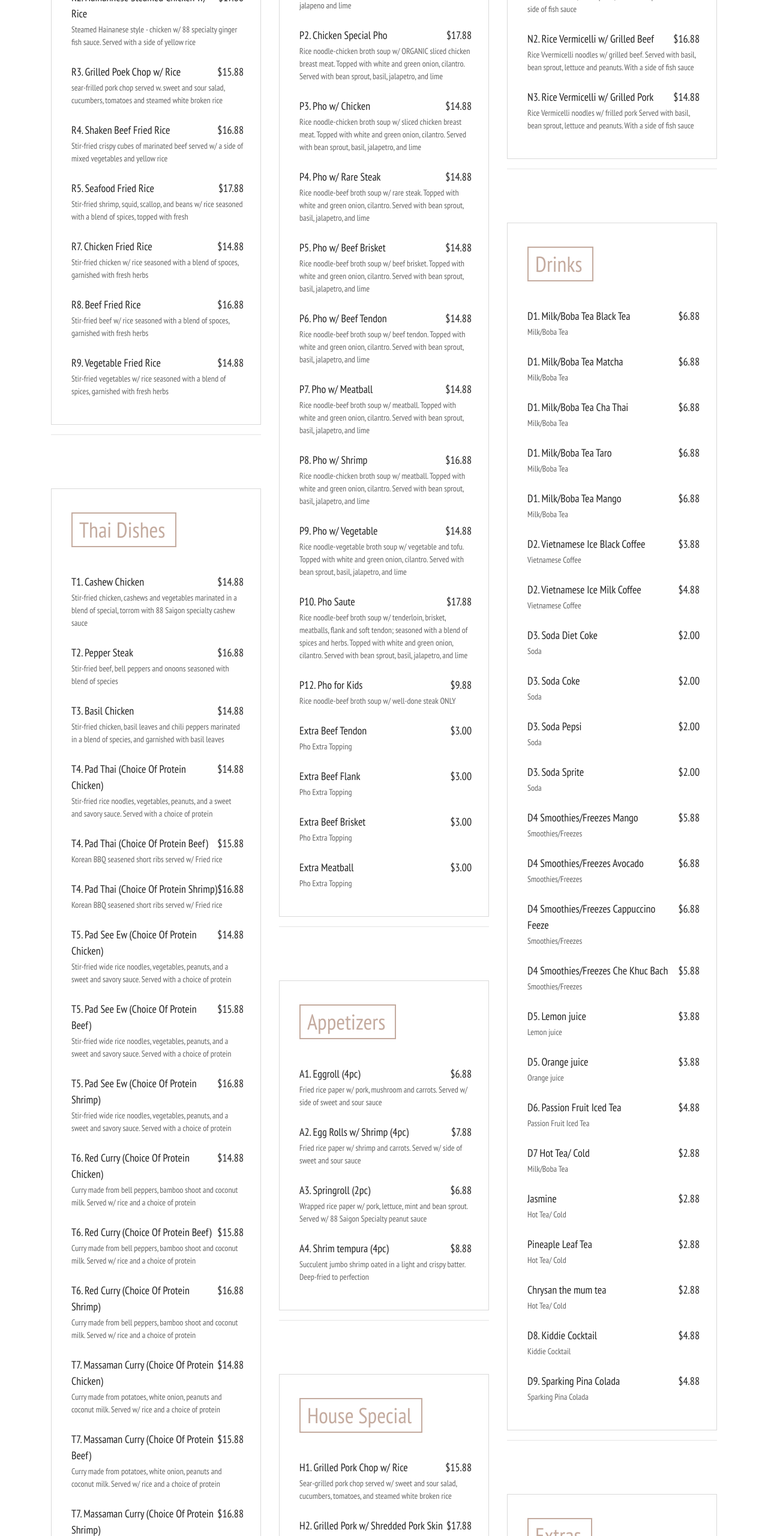
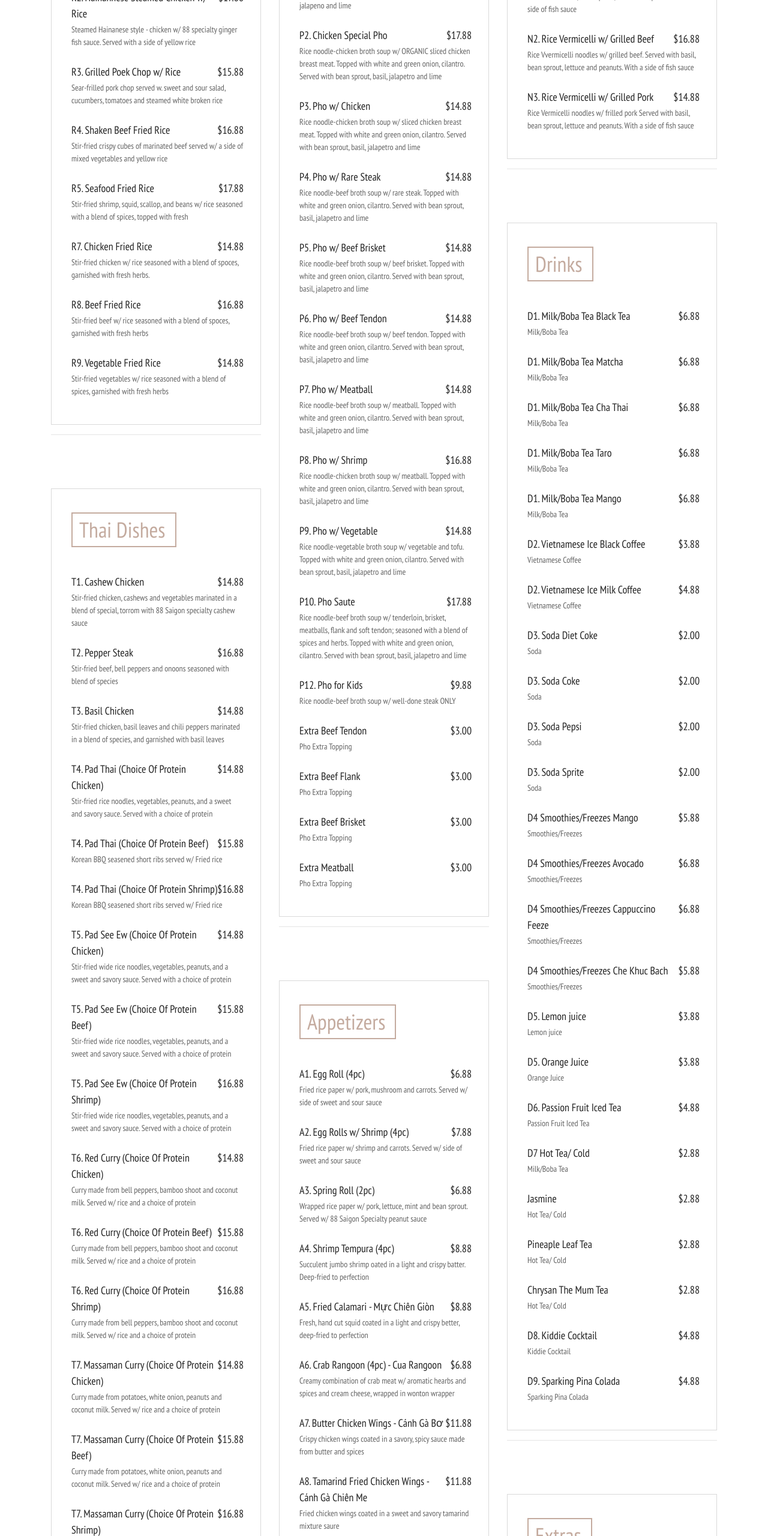
Before and after one commit to KhoaTran0456/88saigonphobanhmi, a plain HTML site: page menu.html in a window 1280 px wide. Shown: the part 1340-3900 px from the top of the page at 60% size. Drawn offline with nearby package versions, Linux system fonts and the light colour scheme.

Commit message:
A20230512-01

```diff
--- a/menu.html
+++ b/menu.html
@@ -176,7 +176,7 @@
 								</div>
 								<div class="dish_contents">
 									<ul class="d-flex flex-row align-items-start justify-content-start flex-wrap">
-										<li>sear-frilled pork chop served w. sweet and sour salad, cucumbers, tomatoes and steamed
+										<li>Sear-frilled pork chop served w. sweet and sour salad, cucumbers, tomatoes and steamed
 											white broken rice</li>
 									</ul>
 								</div>
@@ -221,7 +221,7 @@
 								</div>
 								<div class="dish_contents">
 									<ul class="d-flex flex-row align-items-start justify-content-start flex-wrap">
-										<li>Stir-fried chicken w/ rice seasoned with a blend of spoces, garnished with fresh herbs
+										<li>Stir-fried chicken w/ rice seasoned with a blend of spoces, garnished with fresh herbs.
 										</li>
 									</ul>
 								</div>
@@ -612,7 +612,7 @@
 								<div class="dish_contents">
 									<ul class="d-flex flex-row align-items-start justify-content-start flex-wrap">
 										<li>Rice noodle-chicken broth soup w/ ORGANIC sliced chicken breast meat. Topped with white
-											and green onion, cilantro. Served with bean sprout, basil, jalapetro, and lime</li>
+											and green onion, cilantro. Served with bean sprout, basil, jalapetro and lime</li>
 									</ul>
 								</div>
 								<!-- <div class="dish_order"><a href="#">Order Now</a></div> -->
@@ -627,7 +627,7 @@
 								<div class="dish_contents">
 									<ul class="d-flex flex-row align-items-start justify-content-start flex-wrap">
 										<li>Rice noodle-chicken broth soup w/ sliced chicken breast meat. Topped with white and
-											green onion, cilantro. Served with bean sprout, basil, jalapetro, and lime</li>
+											green onion, cilantro. Served with bean sprout, basil, jalapetro and lime</li>
 									</ul>
 								</div>
 								<!-- <div class="dish_order"><a href="#">Order Now</a></div> -->
@@ -642,7 +642,7 @@
 								<div class="dish_contents">
 									<ul class="d-flex flex-row align-items-start justify-content-start flex-wrap">
 										<li>Rice noodle-beef broth soup w/ rare steak. Topped with white and green onion, cilantro.
-											Served with bean sprout, basil, jalapetro, and lime</li>
+											Served with bean sprout, basil, jalapetro and lime</li>
 									</ul>
 								</div>
 								<!-- <div class="dish_order"><a href="#">Order Now</a></div> -->
@@ -657,7 +657,7 @@
 								<div class="dish_contents">
 									<ul class="d-flex flex-row align-items-start justify-content-start flex-wrap">
 										<li>Rice noodle-beef broth soup w/ beef brisket. Topped with white and green onion,
-											cilantro. Served with bean sprout, basil, jalapetro, and lime</li>
+											cilantro. Served with bean sprout, basil, jalapetro and lime</li>
 									</ul>
 								</div>
 								<!-- <div class="dish_order"><a href="#">Order Now</a></div> -->
@@ -672,7 +672,7 @@
 								<div class="dish_contents">
 									<ul class="d-flex flex-row align-items-start justify-content-start flex-wrap">
 										<li>Rice noodle-beef broth soup w/ beef tendon. Topped with white and green onion, cilantro.
-											Served with bean sprout, basil, jalapetro, and lime</li>
+											Served with bean sprout, basil, jalapetro and lime</li>
 									</ul>
 								</div>
 								<!-- <div class="dish_order"><a href="#">Order Now</a></div> -->
@@ -687,7 +687,7 @@
 								<div class="dish_contents">
 									<ul class="d-flex flex-row align-items-start justify-content-start flex-wrap">
 										<li>Rice noodle-beef broth soup w/ meatball. Topped with white and green onion, cilantro.
-											Served with bean sprout, basil, jalapetro, and lime</li>
+											Served with bean sprout, basil, jalapetro and lime</li>
 									</ul>
 								</div>
 								<!-- <div class="dish_order"><a href="#">Order Now</a></div> -->
@@ -702,7 +702,7 @@
 								<div class="dish_contents">
 									<ul class="d-flex flex-row align-items-start justify-content-start flex-wrap">
 										<li>Rice noodle-chicken broth soup w/ meatball. Topped with white and green onion, cilantro.
-											Served with bean sprout, basil, jalapetro, and lime</li>
+											Served with bean sprout, basil, jalapetro and lime</li>
 									</ul>
 								</div>
 								<!-- <div class="dish_order"><a href="#">Order Now</a></div> -->
@@ -717,7 +717,7 @@
 								<div class="dish_contents">
 									<ul class="d-flex flex-row align-items-start justify-content-start flex-wrap">
 										<li>Rice noodle-vegetable broth soup w/ vegetable and tofu. Topped with white and green
-											onion, cilantro. Served with bean sprout, basil, jalapetro, and lime</li>
+											onion, cilantro. Served with bean sprout, basil, jalapetro and lime</li>
 									</ul>
 								</div>
 								<!-- <div class="dish_order"><a href="#">Order Now</a></div> -->
@@ -733,7 +733,7 @@
 									<ul class="d-flex flex-row align-items-start justify-content-start flex-wrap">
 										<li>Rice noodle-beef broth soup w/ tenderloin, brisket, meatballs, flank and soft tendon;
 											seasoned with a blend of spices and herbs. Topped with white and green onion, cilantro.
-											Served with bean sprout, basil, jalapetro, and lime</li>
+											Served with bean sprout, basil, jalapetro and lime</li>
 									</ul>
 								</div>
 								<!-- <div class="dish_order"><a href="#">Order Now</a></div> -->
@@ -823,7 +823,7 @@
 							<!-- Dish -->
 							<div class="dish">
 								<div class="dish_title_container d-flex flex-xl-row flex-column align-items-start justify-content-start">
-									<div class="dish_title">A1. Eggroll (4pc)</div>
+									<div class="dish_title">A1. Egg Roll (4pc)</div>
 									<div class="dish_price">$6.88</div>
 								</div>
 								<div class="dish_contents">
@@ -851,7 +851,7 @@
 							<!-- Dish -->
 							<div class="dish">
 								<div class="dish_title_container d-flex flex-xl-row flex-column align-items-start justify-content-start">
-									<div class="dish_title">A3. Springroll (2pc)</div>
+									<div class="dish_title">A3. Spring Roll (2pc)</div>
 									<div class="dish_price">$6.88</div>
 								</div>
 								<div class="dish_contents">
@@ -865,12 +865,110 @@
 							<!-- Dish -->
 							<div class="dish">
 								<div class="dish_title_container d-flex flex-xl-row flex-column align-items-start justify-content-start">
-									<div class="dish_title">A4. Shrim tempura (4pc)</div>
+									<div class="dish_title">A4. Shrimp Tempura (4pc)</div>
 									<div class="dish_price">$8.88</div>
 								</div>
 								<div class="dish_contents">
 									<ul class="d-flex flex-row align-items-start justify-content-start flex-wrap">
 										<li>Succulent jumbo shrimp oated in a light and crispy batter. Deep-fried to perfection</li>
+									</ul>
+								</div>
+								<!-- <div class="dish_order"><a href="#">Order Now</a></div> -->
+							</div>
+
+							<!-- Dish -->
+							<div class="dish">
+								<div class="dish_title_container d-flex flex-xl-row flex-column align-items-start justify-content-start">
+									<div class="dish_title">A5. Fried Calamari - Mực Chiên Giòn</div>
+									<div class="dish_price">$8.88</div>
+								</div>
+								<div class="dish_contents">
+									<ul class="d-flex flex-row align-items-start justify-content-start flex-wrap">
+										<li>Fresh, hand cut squid coated in a light and crispy better, deep-fried to perfection</li>
+									</ul>
+								</div>
+								<!-- <div class="dish_order"><a href="#">Order Now</a></div> -->
+							</div>
+
+							<!-- Dish -->
+							<div class="dish">
+								<div class="dish_title_container d-flex flex-xl-row flex-column align-items-start justify-content-start">
+									<div class="dish_title">A6. Crab Rangoon (4pc) - Cua Rangoon</div>
+									<div class="dish_price">$6.88</div>
+								</div>
+								<div class="dish_contents">
+									<ul class="d-flex flex-row align-items-start justify-content-start flex-wrap">
+										<li>Creamy combination of crab meat w/ aromatic hearbs and spices and cream cheese, wrapped in wonton wrapper</li>
+									</ul>
+								</div>
+								<!-- <div class="dish_order"><a href="#">Order Now</a></div> -->
+							</div>
+
+							<!-- Dish -->
+							<div class="dish">
+								<div class="dish_title_container d-flex flex-xl-row flex-column align-items-start justify-content-start">
+									<div class="dish_title">A7. Butter Chicken Wings - Cánh Gà Bơ</div>
+									<div class="dish_price">$11.88</div>
+								</div>
+								<div class="dish_contents">
+									<ul class="d-flex flex-row align-items-start justify-content-start flex-wrap">
+										<li>Crispy chicken wings coated in a savory, spicy sauce made from butter and spices</li>
+									</ul>
+								</div>
+								<!-- <div class="dish_order"><a href="#">Order Now</a></div> -->
+							</div>
+
+							<!-- Dish -->
+							<div class="dish">
+								<div class="dish_title_container d-flex flex-xl-row flex-column align-items-start justify-content-start">
+									<div class="dish_title">A8. Tamarind Fried Chicken Wings - Cánh Gà Chiên Me</div>
+									<div class="dish_price">$11.88</div>
+								</div>
+								<div class="dish_contents">
+									<ul class="d-flex flex-row align-items-start justify-content-start flex-wrap">
+										<li>Fried chicken wings coated in a sweet and savory tamarind mixture saure</li>
+									</ul>
+								</div>
+								<!-- <div class="dish_order"><a href="#">Order Now</a></div> -->
+							</div>
+
+							<!-- Dish -->
+							<div class="dish">
+								<div class="dish_title_container d-flex flex-xl-row flex-column align-items-start justify-content-start">
+									<div class="dish_title">A9. Pot Sticker (5pc) - Bánh Xếp</div>
+									<div class="dish_price">$8.88</div>
+								</div>
+								<div class="dish_contents">
+									<ul class="d-flex flex-row align-items-start justify-content-start flex-wrap">
+										<li>Soft and chewy dumplings filled w/ a savory meat and vegetable mixture, pan - fried to perfection</li>
+									</ul>
+								</div>
+								<!-- <div class="dish_order"><a href="#">Order Now</a></div> -->
+							</div>
+
+							<!-- Dish -->
+							<div class="dish">
+								<div class="dish_title_container d-flex flex-xl-row flex-column align-items-start justify-content-start">
+									<div class="dish_title">A10. Wontom Soup - Súp Hoành Thánh</div>
+									<div class="dish_price">$8.88</div>
+								</div>
+								<div class="dish_contents">
+									<ul class="d-flex flex-row align-items-start justify-content-start flex-wrap">
+										<li>Tender and juicy dumplings filled w/ pork and shrimp mixture, served with a savory broth</li>
+									</ul>
+								</div>
+								<!-- <div class="dish_order"><a href="#">Order Now</a></div> -->
+							</div>
+
+							<!-- Dish -->
+							<div class="dish">
+								<div class="dish_title_container d-flex flex-xl-row flex-column align-items-start justify-content-start">
+									<div class="dish_title">A11. Shrimp And Pork Salad - Gỏi Tôm Thịt</div>
+									<div class="dish_price">$17.88</div>
+								</div>
+								<div class="dish_contents">
+									<ul class="d-flex flex-row align-items-start justify-content-start flex-wrap">
+										<li>Shrimp and pork with papaya, lotus salad</li>
 									</ul>
 								</div>
 								<!-- <div class="dish_order"><a href="#">Order Now</a></div> -->
@@ -911,8 +1009,7 @@
 								<div class="dish_contents">
 									<ul class="d-flex flex-row align-items-start justify-content-start flex-wrap">
 										<li>Sear-grilled pork chop served w/ sweet and sour salad, cucumbers, tomatoes, shredded
-											pork
-											skin, egg meatloaf, fish sauce and steamed white broken rice</li>
+											pork skin, egg meatloaf, fish sauce and steamed white broken rice</li>
 									</ul>
 								</div>
 								<!-- <div class="dish_order"><a href="#">Order Now</a></div> -->
@@ -927,39 +1024,22 @@
 								<div class="dish_contents">
 									<ul class="d-flex flex-row align-items-start justify-content-start flex-wrap">
 										<li>Grilled pork meat topped w/ sweet and sour salad, served with shiso and perilla mixed
-											salad
-											and rice vermicelli</li>
-									</ul>
-								</div>
-								<!-- <div class="dish_order"><a href="#">Order Now</a></div> -->
-							</div>
-
-							<!-- Dish -->
-							<div class="dish">
-								<div class="dish_title_container d-flex flex-xl-row flex-column align-items-start justify-content-start">
-									<div class="dish_title">H4. Shaken Beef Fried Rice</div>
+											salad and rice vermicelli</li>
+									</ul>
+								</div>
+								<!-- <div class="dish_order"><a href="#">Order Now</a></div> -->
+							</div>
+
+							<!-- Dish -->
+							<div class="dish">
+								<div class="dish_title_container d-flex flex-xl-row flex-column align-items-start justify-content-start">
+									<div class="dish_title">H4. Betel Leaf Wrap w/ Grilled Beef</div>
 									<div class="dish_price">$17.88</div>
 								</div>
 								<div class="dish_contents">
 									<ul class="d-flex flex-row align-items-start justify-content-start flex-wrap">
-										<li>Sear-grilled ribeye steak bites served w/ tomatoes, lettuce and a side of fried rice
-										</li>
-									</ul>
-								</div>
-								<!-- <div class="dish_order"><a href="#">Order Now</a></div> -->
-							</div>
-
-							<!-- Dish -->
-							<div class="dish">
-								<div class="dish_title_container d-flex flex-xl-row flex-column align-items-start justify-content-start">
-									<div class="dish_title">H5. Betel Leaf Wrap w/ Grilled Beef</div>
-									<div class="dish_price">$17.88</div>
-								</div>
-								<div class="dish_contents">
-									<ul class="d-flex flex-row align-items-start justify-content-start flex-wrap">
 										<li>Sear-grilled ground beef wrapped in betel leaves served w/ mint leaves, lettuce, carrots
-											and
-											white radish salad and rice vermicelli</li>
+											and white radish salad and rice vermicelli</li>
 									</ul>
 								</div>
 								<!-- <div class="dish_order"><a href="#">Order Now</a></div> -->
@@ -984,7 +1064,7 @@
 								</div>
 								<div class="dish_contents">
 									<ul class="d-flex flex-row align-items-start justify-content-start flex-wrap">
-										<li>Steamed creamy coconut sauce infused rice, served w/ slices ò fresh mangoes</li>
+										<li>Steamed creamy coconut sauce infusedrice, served w/ slices of fresh mangoes</li>
 									</ul>
 								</div>
 								<!-- <div class="dish_order"><a href="#">Order Now</a></div> -->
@@ -1282,12 +1362,12 @@
 							<!-- Dish -->
 							<div class="dish">
 								<div class="dish_title_container d-flex flex-xl-row flex-column align-items-start justify-content-start">
-									<div class="dish_title">D5. Orange juice</div>
+									<div class="dish_title">D5. Orange Juice</div>
 									<div class="dish_price">$3.88</div>
 								</div>
 								<div class="dish_contents">
 									<ul class="d-flex flex-row align-items-start justify-content-start flex-wrap">
-										<li>Orange juice</li>
+										<li>Orange Juice</li>
 									</ul>
 								</div>
 								<!-- <div class="dish_order"><a href="#">Order Now</a></div> -->
@@ -1352,7 +1432,7 @@
 							<!-- Dish -->
 							<div class="dish">
 								<div class="dish_title_container d-flex flex-xl-row flex-column align-items-start justify-content-start">
-									<div class="dish_title">Chrysan the mum tea</div>
+									<div class="dish_title">Chrysan The Mum Tea</div>
 									<div class="dish_price">$2.88</div>
 								</div>
 								<div class="dish_contents">
```
